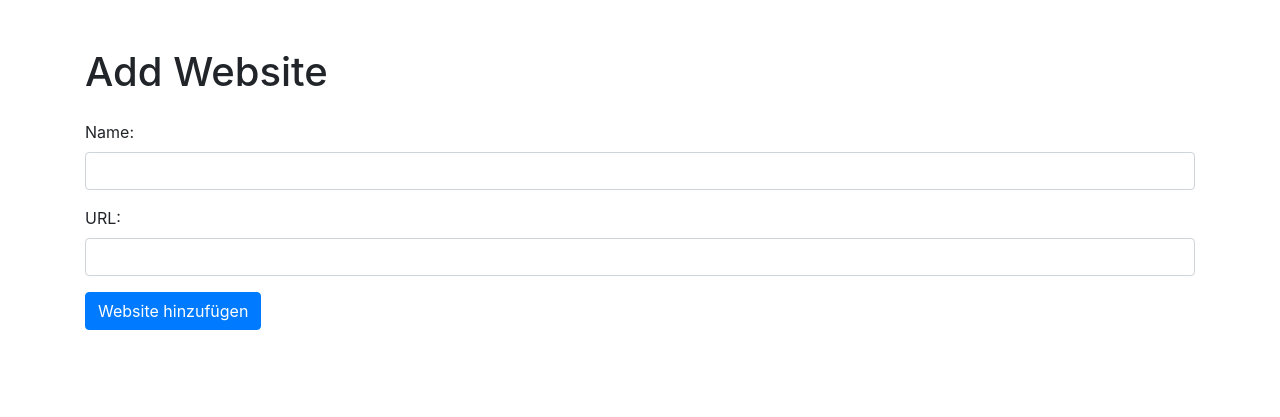
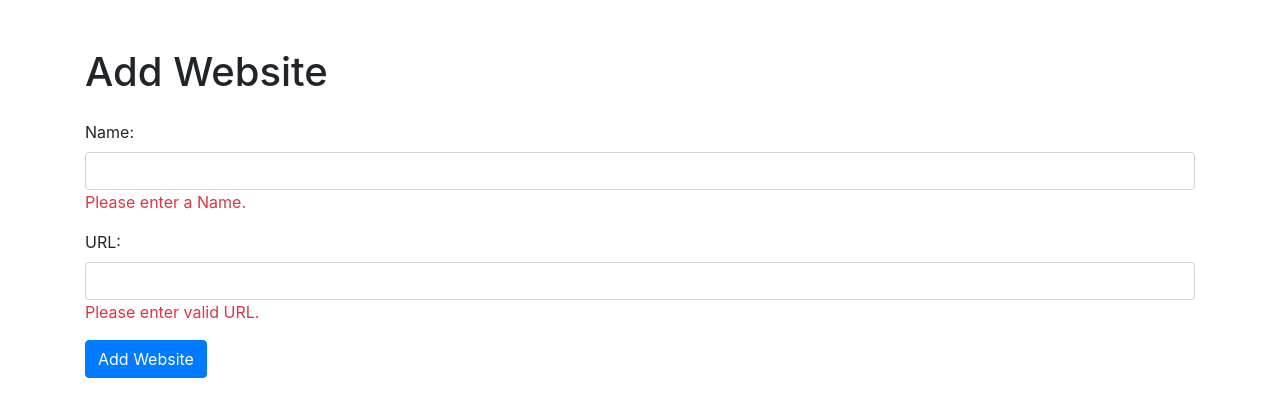
Before and after one commit to dengaertig/status_project, a Django app: page /add_website/ in a window 1280 px wide. Shown: the top 417 px of the page. Run offline with Django 4.2, Linux system fonts and the light colour scheme; some libraries are stand-ins or nearby versions.

Commit message:
translated to english

```diff
--- a/status_app/templates/add_website.html
+++ b/status_app/templates/add_website.html
@@ -22,18 +22,18 @@
             <div class="form-group">
                 <label for="id_name">Name:</label>
                 <input type="text" name="name" id="id_name" class="form-control" required>
-                <div class="invalid-feedback">Bitte gib einen Namen ein.</div>
+                <div class="text-danger">Please enter a Name.</div>
             </div>
 
             <!-- URL-Feld -->
             <div class="form-group">
                 <label for="id_url">URL:</label>
                 <input type="url" name="url" id="id_url" class="form-control" required>
-                <div class="invalid-feedback">Bitte gib eine gültige URL ein.</div>
+                <div class="text-danger">Please enter valid URL.</div>
             </div>
 
             <!-- Submit-Button -->
-            <button type="submit" class="btn btn-primary">Website hinzufügen</button>
+            <button type="submit" class="btn btn-primary">Add Website</button>
         </form>
     </div>
 
--- a/status_app/templates/status_page.html
+++ b/status_app/templates/status_page.html
@@ -33,14 +33,14 @@
                     <td>
                         <form method="post" action="{% url 'delete_website' website.id %}" style="display:inline;">
                             {% csrf_token %}
-                            <button type="submit" class="btn btn-danger btn-sm">Löschen</button>
+                            <button type="submit" class="btn btn-danger btn-sm">Delete</button>
                         </form>
                     </td>
                 </tr>
                 {% endfor %}
             </tbody>
         </table>
-        <a href="{% url 'add_website' %}" class="btn btn-primary">Neue Webseite hinzufügen</a>
+        <a href="{% url 'add_website' %}" class="btn btn-primary">Add new Website</a>
     </div>
     <script src="https://cdn.jsdelivr.net/npm/@popperjs/core@2.10.2/dist/umd/popper.min.js"></script>
     <script src="https://stackpath.bootstrapcdn.com/bootstrap/4.5.2/js/bootstrap.min.js"></script>
```
